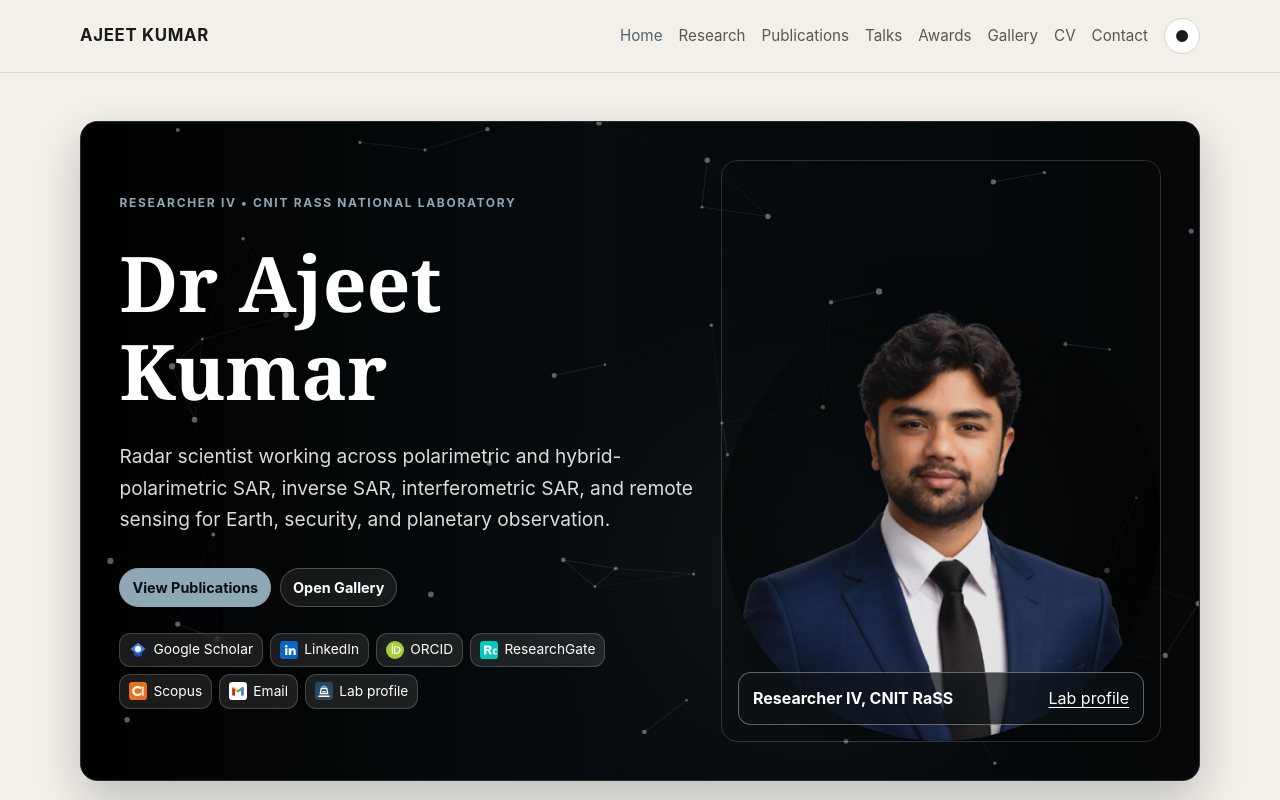
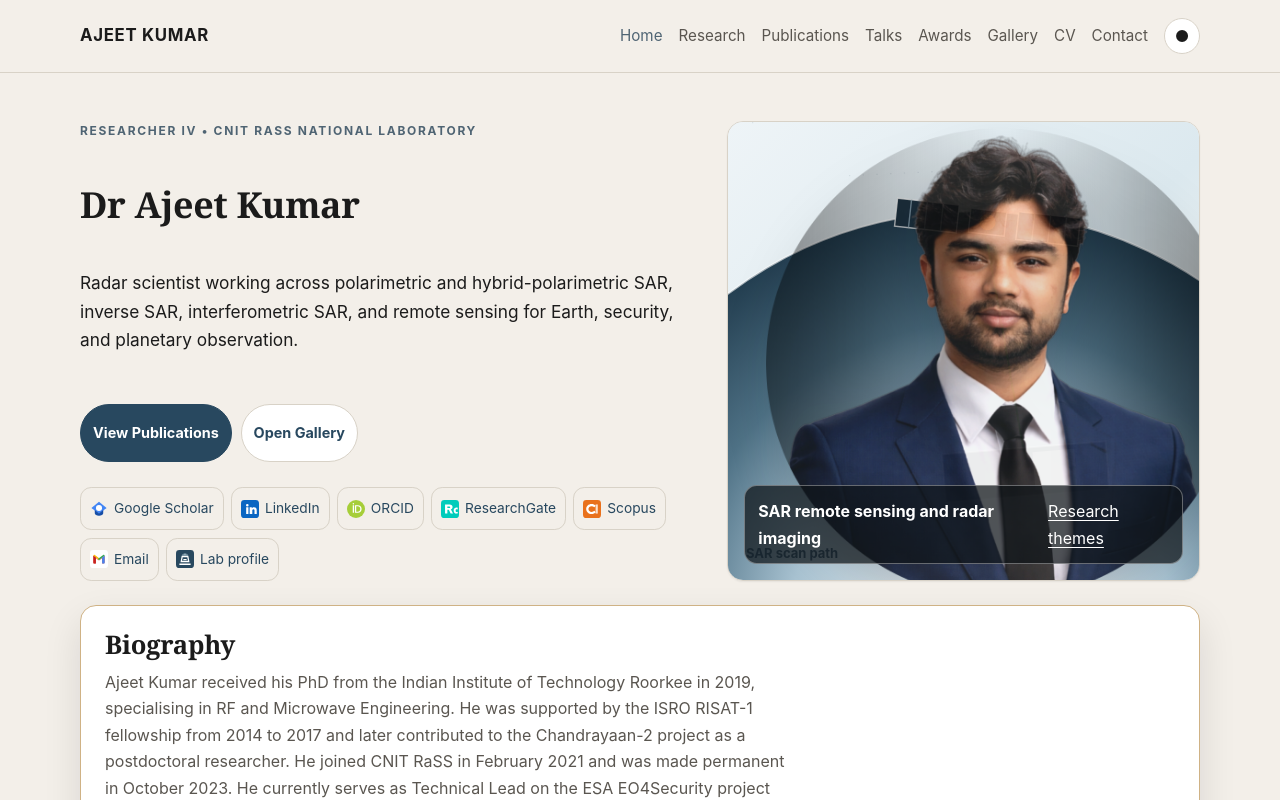
Before and after one commit to bhaskarahuja23/ajeet-kumar-website, a website: page index.html in a window 1280 px wide. Shown: the top 800 px of the page. Drawn offline with Linux system fonts and the light colour scheme.

Commit message:
Replace hero with SAR scanning animation

```diff
--- a/assets/css/styles.css
+++ b/assets/css/styles.css
@@ -140,64 +140,6 @@ p { margin: 0 0 1rem; max-width: 68ch; color: var(--text-muted); }
   grid-template-columns: minmax(0, 1fr) minmax(320px, 0.76fr);
   align-items: stretch;
 }
-.hero--animated {
-  overflow: hidden;
-  border: 1px solid color-mix(in srgb, var(--accent) 45%, #000);
-  border-radius: 1.1rem;
-  min-height: min(660px, calc(100vh - 120px));
-  padding: clamp(1.4rem, 3vw, 2.5rem);
-  background:
-    linear-gradient(90deg, rgba(0, 0, 0, 0.92) 0%, rgba(6, 13, 16, 0.82) 46%, rgba(5, 8, 10, 0.55) 100%),
-    radial-gradient(circle at 65% 68%, rgba(143, 168, 182, 0.28), transparent 32%),
-    #050607;
-  color: #fff;
-  box-shadow: 0 18px 46px rgba(14, 20, 24, 0.22);
-}
-.hero-network {
-  position: absolute;
-  inset: 0;
-  width: 100%;
-  height: 100%;
-  opacity: 0.95;
-  pointer-events: none;
-}
-.hero--animated .hero-card,
-.hero--animated .hero-media {
-  position: relative;
-  z-index: 1;
-}
-.hero--animated .hero-card {
-  align-content: center;
-}
-.hero--animated h1 {
-  color: #fff;
-  font-size: clamp(2.7rem, 6vw, 5.7rem);
-  letter-spacing: 0;
-  max-width: 9ch;
-}
-.hero--animated .eyebrow {
-  color: #8fa8b6;
-}
-.hero--animated .hero-lede {
-  color: rgba(255, 255, 255, 0.86);
-  font-size: clamp(1.05rem, 1.5vw, 1.35rem);
-}
-.hero--animated .button-link {
-  background: #8fa8b6;
-  border-color: #8fa8b6;
-  color: #071013;
-}
-.hero--animated .button-link--soft {
-  background: rgba(255, 255, 255, 0.08);
-  color: #fff;
-  border-color: rgba(255, 255, 255, 0.22);
-}
-.hero--animated .social-list a {
-  background: rgba(255, 255, 255, 0.1);
-  border-color: rgba(255, 255, 255, 0.18);
-  color: #fff;
-  backdrop-filter: blur(8px);
-}
 .hero-lede {
   font-size: 1.08rem;
   color: var(--text);
@@ -244,15 +186,25 @@ p { margin: 0 0 1rem; max-width: 68ch; color: var(--text-muted); }
   min-height: 420px;
   object-fit: cover;
 }
-.hero-portrait {
-  border-color: rgba(255, 255, 255, 0.16);
-  background: transparent;
-  box-shadow: none;
+.sar-hero-visual {
+  min-height: 460px;
+  background: linear-gradient(135deg, #eef4f7, #ffffff 56%, #e5eef2);
 }
-.hero-portrait img {
+.sar-animation {
+  position: absolute;
+  inset: 0;
+  width: 100%;
+  height: 100%;
+}
+.hero-profile-cutout {
+  position: absolute;
+  right: clamp(-2.4rem, -4vw, -0.5rem);
+  bottom: -1.2rem;
+  width: min(42%, 230px);
+  height: auto !important;
+  min-height: 0 !important;
   object-fit: contain;
-  object-position: center bottom;
-  filter: drop-shadow(0 24px 38px rgba(0, 0, 0, 0.55));
+  filter: drop-shadow(0 16px 24px rgba(14, 20, 24, 0.22));
 }
 .hero-media-caption {
   position: absolute;
--- a/assets/js/hero-network.js
+++ /dev/null
@@ -1,76 +0,0 @@
-(function () {
-  const canvas = document.getElementById('hero-network');
-  if (!canvas || window.matchMedia('(prefers-reduced-motion: reduce)').matches) return;
-
-  const ctx = canvas.getContext('2d');
-  let width = 0;
-  let height = 0;
-  let points = [];
-  let animationFrame = null;
-
-  function resize() {
-    const rect = canvas.getBoundingClientRect();
-    const ratio = Math.min(window.devicePixelRatio || 1, 2);
-    width = rect.width;
-    height = rect.height;
-    canvas.width = Math.floor(width * ratio);
-    canvas.height = Math.floor(height * ratio);
-    ctx.setTransform(ratio, 0, 0, ratio, 0, 0);
-
-    const count = Math.max(34, Math.min(78, Math.floor(width * height / 15000)));
-    points = Array.from({ length: count }, () => ({
-      x: Math.random() * width,
-      y: Math.random() * height,
-      vx: (Math.random() - 0.5) * 0.28,
-      vy: (Math.random() - 0.5) * 0.28,
-      r: 1.2 + Math.random() * 2.1
-    }));
-  }
-
-  function draw() {
-    ctx.clearRect(0, 0, width, height);
-    ctx.lineWidth = 1;
-
-    points.forEach((point) => {
-      point.x += point.vx;
-      point.y += point.vy;
-      if (point.x < 0 || point.x > width) point.vx *= -1;
-      if (point.y < 0 || point.y > height) point.vy *= -1;
-    });
-
-    for (let i = 0; i < points.length; i += 1) {
-      for (let j = i + 1; j < points.length; j += 1) {
-        const a = points[i];
-        const b = points[j];
-        const dx = a.x - b.x;
-        const dy = a.y - b.y;
-        const distance = Math.sqrt(dx * dx + dy * dy);
-        if (distance < 135) {
-          const alpha = (1 - distance / 135) * 0.25;
-          ctx.strokeStyle = `rgba(143, 168, 182, ${alpha})`;
-          ctx.beginPath();
-          ctx.moveTo(a.x, a.y);
-          ctx.lineTo(b.x, b.y);
-          ctx.stroke();
-        }
-      }
-    }
-
-    points.forEach((point) => {
-      ctx.fillStyle = 'rgba(236, 232, 222, 0.42)';
-      ctx.beginPath();
-      ctx.arc(point.x, point.y, point.r, 0, Math.PI * 2);
-      ctx.fill();
-    });
-
-    animationFrame = requestAnimationFrame(draw);
-  }
-
-  resize();
-  draw();
-  window.addEventListener('resize', () => {
-    cancelAnimationFrame(animationFrame);
-    resize();
-    draw();
-  });
-})();
--- /dev/null
+++ b/assets/js/hero-sar.js
@@ -0,0 +1,148 @@
+(function () {
+  const canvas = document.getElementById('sar-animation');
+  if (!canvas) return;
+
+  const ctx = canvas.getContext('2d');
+  const reduceMotion = window.matchMedia('(prefers-reduced-motion: reduce)').matches;
+  let width = 0;
+  let height = 0;
+  let frame = 0;
+  let animationFrame = null;
+
+  function resize() {
+    const rect = canvas.getBoundingClientRect();
+    const ratio = Math.min(window.devicePixelRatio || 1, 2);
+    width = rect.width;
+    height = rect.height;
+    canvas.width = Math.floor(width * ratio);
+    canvas.height = Math.floor(height * ratio);
+    ctx.setTransform(ratio, 0, 0, ratio, 0, 0);
+  }
+
+  function drawSatellite(x, y, angle) {
+    ctx.save();
+    ctx.translate(x, y);
+    ctx.rotate(angle);
+
+    ctx.fillStyle = '#304b5d';
+    ctx.strokeStyle = 'rgba(255,255,255,0.75)';
+    ctx.lineWidth = 1.4;
+    ctx.fillRect(-18, -12, 36, 24);
+    ctx.strokeRect(-18, -12, 36, 24);
+
+    ctx.fillStyle = '#1f3443';
+    ctx.fillRect(-92, -14, 62, 28);
+    ctx.fillRect(30, -14, 62, 28);
+    ctx.strokeRect(-92, -14, 62, 28);
+    ctx.strokeRect(30, -14, 62, 28);
+
+    ctx.strokeStyle = 'rgba(143,168,182,0.8)';
+    [-78, -62, -46, 46, 62, 78].forEach((lineX) => {
+      ctx.beginPath();
+      ctx.moveTo(lineX, -14);
+      ctx.lineTo(lineX, 14);
+      ctx.stroke();
+    });
+
+    ctx.fillStyle = '#c8974f';
+    ctx.beginPath();
+    ctx.arc(0, 0, 8, 0, Math.PI * 2);
+    ctx.fill();
+    ctx.restore();
+  }
+
+  function draw() {
+    ctx.clearRect(0, 0, width, height);
+    const t = reduceMotion ? 0.25 : frame / 220;
+    const scan = (Math.sin(t * Math.PI * 2) + 1) / 2;
+
+    const sky = ctx.createLinearGradient(0, 0, width, height);
+    sky.addColorStop(0, '#eef4f7');
+    sky.addColorStop(0.55, '#dce9ef');
+    sky.addColorStop(1, '#f9f7f2');
+    ctx.fillStyle = sky;
+    ctx.fillRect(0, 0, width, height);
+
+    ctx.fillStyle = 'rgba(79,100,115,0.12)';
+    for (let i = 0; i < 44; i += 1) {
+      const x = (i * 97 + frame * 0.08) % width;
+      const y = (i * 53) % (height * 0.58);
+      ctx.fillRect(x, y, 1.2, 1.2);
+    }
+
+    const earthY = height * 1.08;
+    const earthR = width * 0.86;
+    const earth = ctx.createRadialGradient(width * 0.55, earthY, earthR * 0.08, width * 0.52, earthY, earthR);
+    earth.addColorStop(0, '#f8fbfc');
+    earth.addColorStop(0.42, '#a8c2d1');
+    earth.addColorStop(0.7, '#4f7286');
+    earth.addColorStop(1, '#243f51');
+    ctx.fillStyle = earth;
+    ctx.beginPath();
+    ctx.arc(width * 0.52, earthY, earthR, Math.PI * 1.08, Math.PI * 1.92);
+    ctx.lineTo(width, height);
+    ctx.lineTo(0, height);
+    ctx.closePath();
+    ctx.fill();
+
+    ctx.strokeStyle = 'rgba(255,255,255,0.6)';
+    ctx.lineWidth = 2;
+    ctx.beginPath();
+    ctx.arc(width * 0.52, earthY, earthR, Math.PI * 1.08, Math.PI * 1.92);
+    ctx.stroke();
+
+    const satX = width * (0.34 + scan * 0.24);
+    const satY = height * (0.2 + Math.sin(t * Math.PI * 2) * 0.025);
+    const targetX = width * (0.42 + scan * 0.24);
+    const targetY = height * 0.72;
+
+    const beam = ctx.createLinearGradient(satX, satY, targetX, targetY);
+    beam.addColorStop(0, 'rgba(90, 196, 126, 0.36)');
+    beam.addColorStop(1, 'rgba(90, 196, 126, 0.02)');
+    ctx.fillStyle = beam;
+    ctx.beginPath();
+    ctx.moveTo(satX - 7, satY + 24);
+    ctx.lineTo(targetX - width * 0.1, targetY);
+    ctx.lineTo(targetX + width * 0.12, targetY + height * 0.04);
+    ctx.lineTo(satX + 7, satY + 24);
+    ctx.closePath();
+    ctx.fill();
+
+    ctx.strokeStyle = 'rgba(61, 174, 105, 0.7)';
+    ctx.lineWidth = 2;
+    ctx.beginPath();
+    ctx.moveTo(satX, satY + 22);
+    ctx.lineTo(targetX, targetY + 8);
+    ctx.stroke();
+
+    ctx.save();
+    ctx.translate(targetX, targetY + 14);
+    ctx.rotate(-0.08);
+    ctx.fillStyle = 'rgba(35, 48, 50, 0.62)';
+    ctx.fillRect(-82, -18, 164, 48);
+    ctx.fillStyle = 'rgba(238, 238, 226, 0.5)';
+    ctx.fillRect(-76 + scan * 96, -13, 42, 38);
+    ctx.strokeStyle = 'rgba(255,255,255,0.42)';
+    ctx.strokeRect(-82, -18, 164, 48);
+    ctx.restore();
+
+    drawSatellite(satX, satY, 0.11);
+
+    ctx.fillStyle = 'rgba(40,72,95,0.86)';
+    ctx.font = '700 13px Inter, Segoe UI, Arial, sans-serif';
+    ctx.fillText('SAR scan path', 18, height - 22);
+
+    if (!reduceMotion) {
+      frame += 1;
+      animationFrame = requestAnimationFrame(draw);
+    }
+  }
+
+  resize();
+  draw();
+  window.addEventListener('resize', () => {
+    cancelAnimationFrame(animationFrame);
+    resize();
+    draw();
+  });
+})();
--- a/index.html
+++ b/index.html
@@ -16,7 +16,7 @@
         document.documentElement.setAttribute('data-theme', saved || system);
       })();
     </script>
-    <link rel="stylesheet" href="assets/css/styles.css?v=20260629-hero-network" />
+    <link rel="stylesheet" href="assets/css/styles.css?v=20260629-sar-hero" />
     <script type="application/ld+json">
       {
         "@context": "https://schema.org",
@@ -51,8 +51,7 @@
     </header>
 
     <main class="wrap page-shell">
-      <section class="hero hero--home hero--animated" data-reveal>
-        <canvas id="hero-network" class="hero-network" aria-hidden="true"></canvas>
+      <section class="hero hero--home" data-reveal>
         <div class="hero-card">
           <p class="eyebrow">Researcher IV • CNIT RaSS National Laboratory</p>
           <h1>Dr Ajeet Kumar</h1>
@@ -92,11 +91,12 @@
             </a>
           </div>
         </div>
-        <div class="hero-media hero-portrait">
-          <img src="gallery/profile-pic.png" alt="Portrait of Dr Ajeet Kumar" />
+        <div class="hero-media sar-hero-visual">
+          <canvas id="sar-animation" class="sar-animation" aria-hidden="true"></canvas>
+          <img class="hero-profile-cutout" src="gallery/profile-pic.png" alt="Portrait of Dr Ajeet Kumar" />
           <div class="hero-media-caption">
-            <span>Researcher IV, CNIT RaSS</span>
-            <a href="https://labrass.cnit.it/staff/ajeet-kumar/" target="_blank" rel="noreferrer">Lab profile</a>
+            <span>SAR remote sensing and radar imaging</span>
+            <a href="research.html">Research themes</a>
           </div>
         </div>
       </section>
@@ -177,7 +177,7 @@
     </footer>
 
     <script src="assets/js/theme.js"></script>
-    <script src="assets/js/hero-network.js"></script>
+    <script src="assets/js/hero-sar.js"></script>
     <script src="assets/js/main.js"></script>
   </body>
 </html>
```
